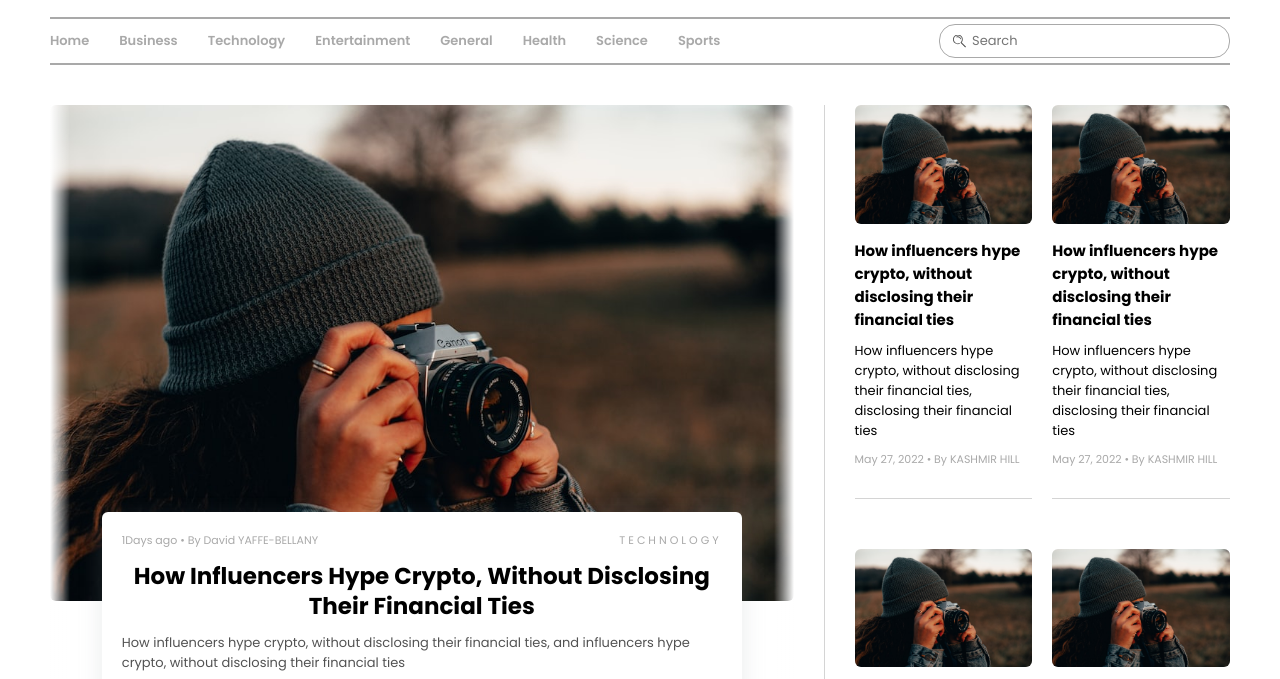
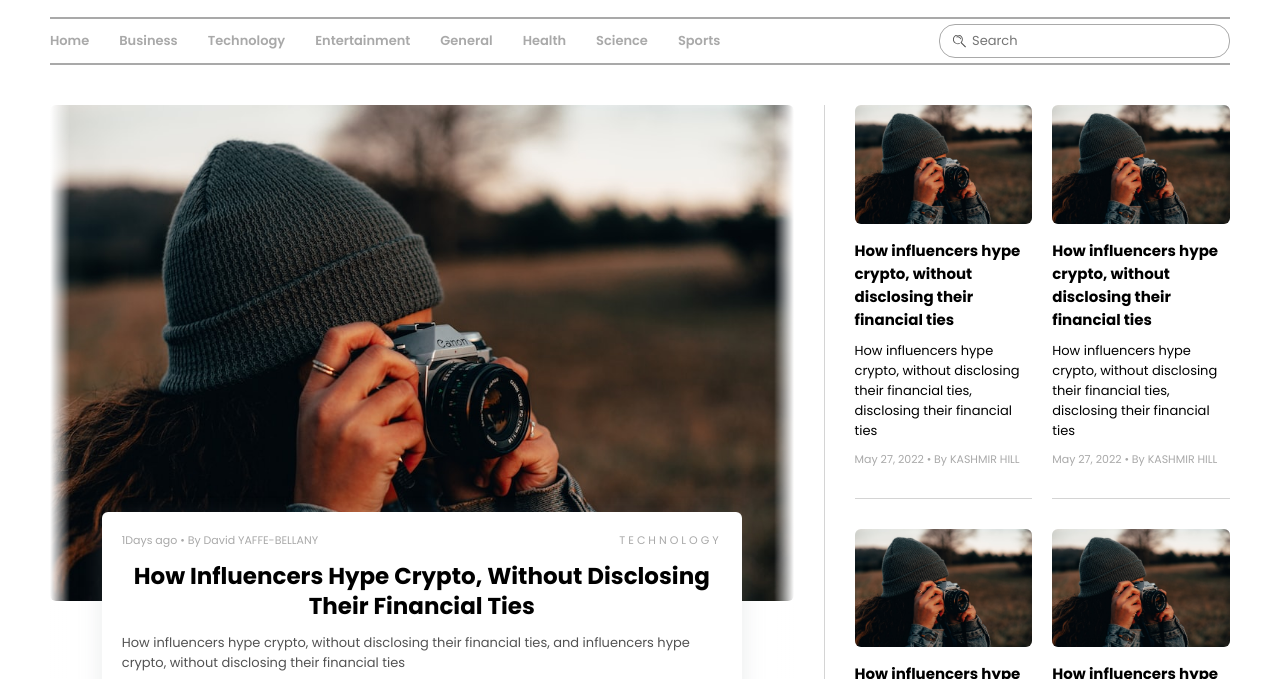
Before and after one commit to AllenKayy/news-blog, a plain HTML site: page index.html in a window 1280 px wide. Shown: the part 73-752 px from the top of the page. Drawn offline with Linux system fonts and the light colour scheme.

Commit message:
Update style.css

```diff
--- a/style.css
+++ b/style.css
@@ -326,7 +326,7 @@ li.selected {
     grid-template-columns: repeat(2, 1fr);
     grid-template-rows: auto;
     grid-column-gap: 2rem;
-    grid-row-gap: 5rem;
+    grid-row-gap: 3rem;
     /* flex-wrap: wrap; */
     padding-left: 3rem;
     /* row-gap: 3rem; */
```
